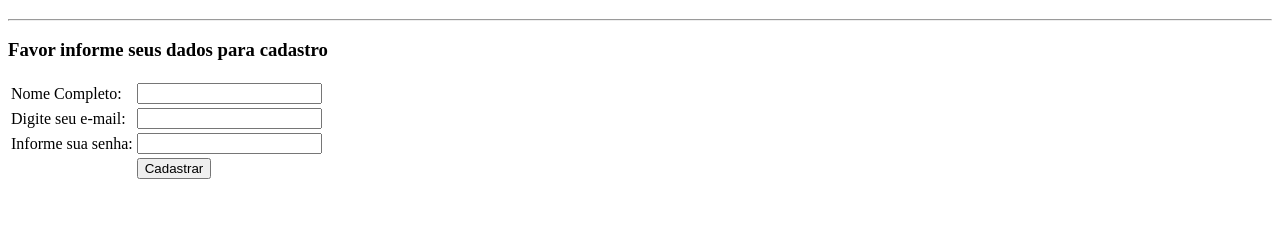
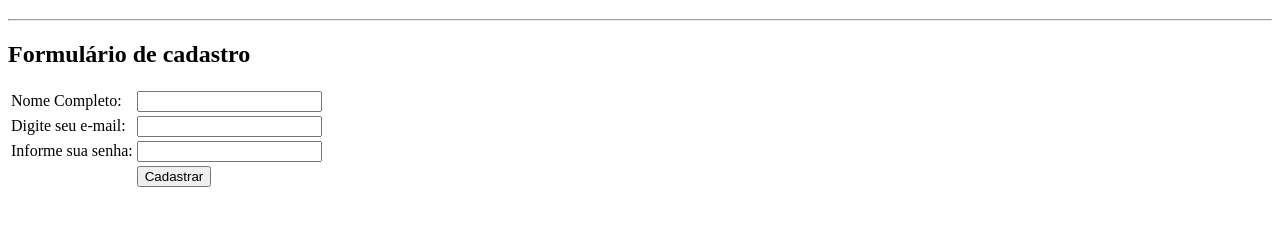
Before and after one commit to pabsoftware/curso_ebac_frontend, a plain HTML site: page formulario.html in a window 1280 px wide. Shown: the part 218-444 px from the top of the page. Drawn offline with Linux system fonts and the light colour scheme.

Commit message:
Alterado titulo do form

```diff
--- a/formulario.html
+++ b/formulario.html
@@ -12,7 +12,8 @@
         <hr>
     </head>
     <main>
-        <h3>Favor informe seus dados para cadastro</h3>
+
+        <h2>Formulário de cadastro</h2>
         <form action="">
             <table>
                 <tr>
@@ -33,6 +34,7 @@
                 </tr>
             </table>
         </form>
+
     </main>
 </body>
 </html>
```
